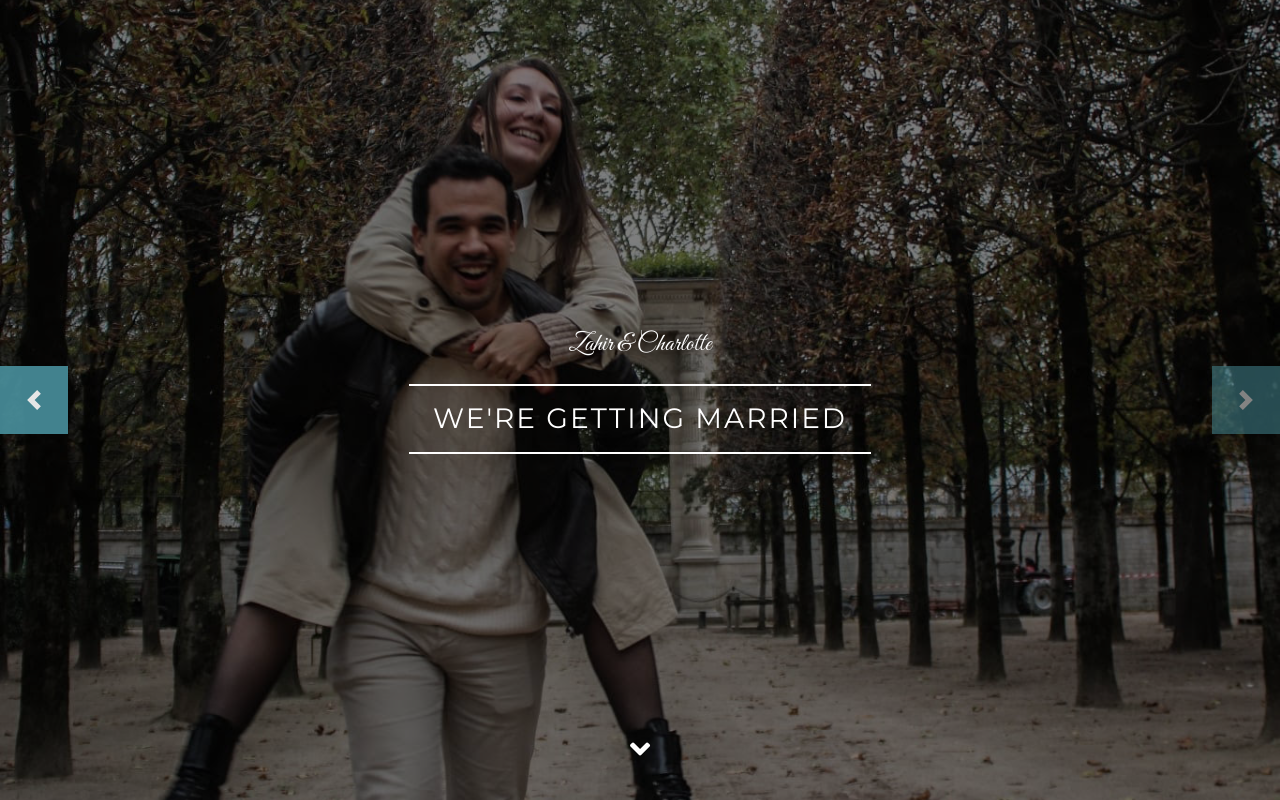
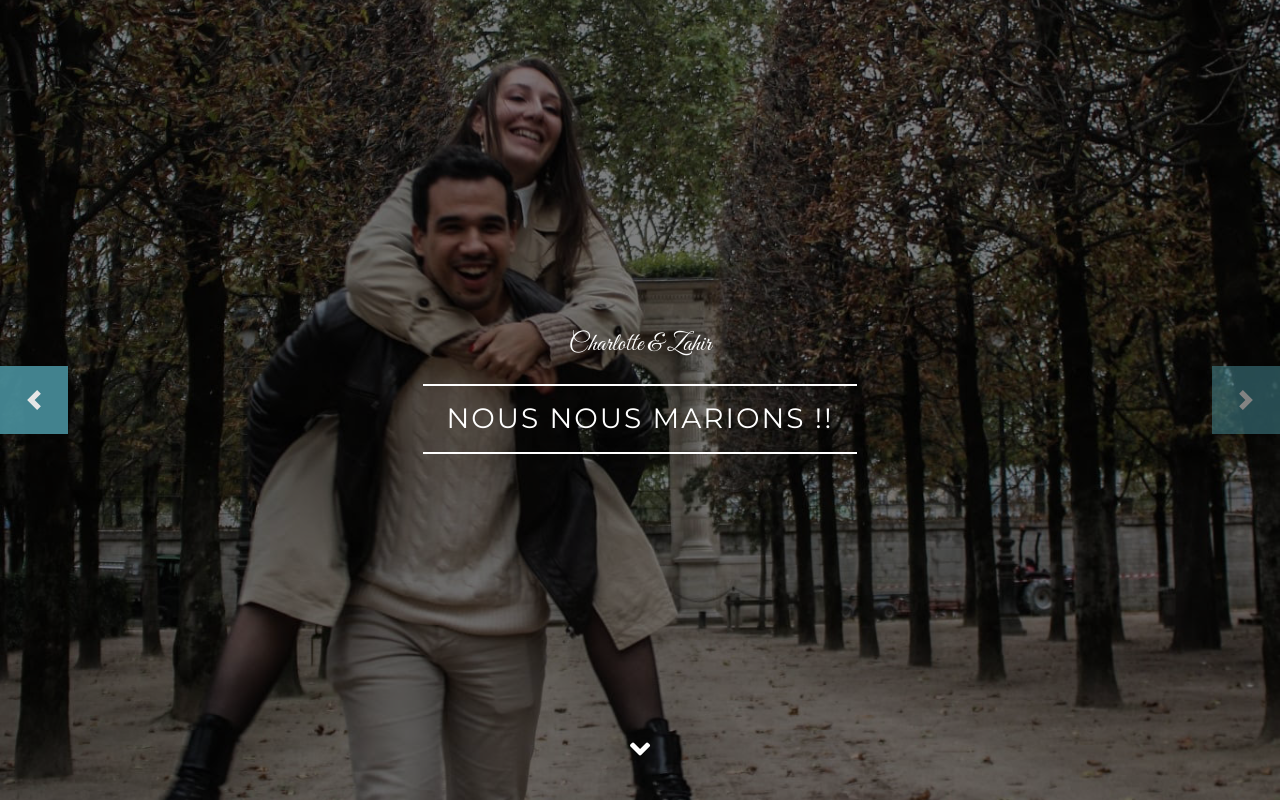
Before and after one commit to DABOUZZahir/wedding-website, a plain HTML site: page index.html in a window 1280 px wide. Both pictures are taken after a click on the link 96 px from the left and 400 px from the top of the page. Shown: the top 800 px of the page. Drawn offline with nearby package versions, Linux system fonts and the light colour scheme.

Commit message:
modify order in names and the order in event section

```diff
--- a/index.html
+++ b/index.html
@@ -3,7 +3,7 @@
 
 <head>
     <meta charset="utf-8">
-    <title>Zahir & Charlotte Website</title>
+    <title>Charlotte & Zahir</title>
     <meta content="width=device-width, initial-scale=1.0" name="viewport">
     <meta content="Free HTML Templates" name="keywords">
     <meta content="Free HTML Templates" name="description">
@@ -62,7 +62,7 @@
                     <img class="position-absolute w-100 h-100" src="img/zahir&charlotte3.jpg" style="object-fit: cover;">
                     <div class="carousel-caption d-flex flex-column align-items-center justify-content-center">
                         <div class="p-3" style="max-width: 900px;">
-                            <h1 class="display-1 font-secondary text-white mt-n3 mb-md-4" style="font-weight:300">Zahir & Charlotte</h1>
+                            <h1 class="display-1 font-secondary text-white mt-n3 mb-md-4" style="font-weight:300">Charlotte & Zahir</h1>
                             <div class="d-inline-block border-top border-bottom border-light py-3 px-4">
                                 <h3 class="text-uppercase font-weight-normal text-white m-0" style="letter-spacing: 2px;">Nous nous marions !!</h3>
                             </div>
@@ -73,9 +73,9 @@
                     <img class="position-absolute w-100 h-100" src="img/zahir&charlotte4.jpg" style="object-fit: cover;">
                     <div class="carousel-caption d-flex flex-column align-items-center justify-content-center">
                         <div class="p-3" style="max-width: 900px;">
-                            <h1 class="display-1 font-secondary text-white mt-n3 mb-md-4" style="font-weight:300">Zahir & Charlotte</h1>
+                            <h1 class="display-1 font-secondary text-white mt-n3 mb-md-4" style="font-weight:300">Charlotte & Zahir</h1>
                             <div class="d-inline-block border-top border-bottom border-light py-3 px-4">
-                                <h3 class="text-uppercase font-weight-normal text-white m-0" style="letter-spacing: 2px;">We're getting married</h3>
+                                <h3 class="text-uppercase font-weight-normal text-white m-0" style="letter-spacing: 2px;">NOUS NOUS MARIONS !!</h3>
                             </div>
                         </div>
                     </div>
@@ -84,9 +84,9 @@
                     <img class="position-absolute w-100 h-100" src="img/zahir&charlotte2.jpg" style="object-fit: cover;">
                     <div class="carousel-caption d-flex flex-column align-items-center justify-content-center">
                         <div class="p-3" style="max-width: 900px;">
-                            <h1 class="display-1 font-secondary text-white mt-n3 mb-md-4" style="font-weight:300">Zahir & Charlotte</h1>
+                            <h1 class="display-1 font-secondary text-white mt-n3 mb-md-4" style="font-weight:300">Charlotte & Zahir</h1>
                             <div class="d-inline-block border-top border-bottom border-light py-3 px-4">
-                                <h3 class="text-uppercase font-weight-normal text-white m-0" style="letter-spacing: 2px;">We're getting married</h3>
+                                <h3 class="text-uppercase font-weight-normal text-white m-0" style="letter-spacing: 2px;">NOUS NOUS MARIONS !!</h3>
                             </div>
                         </div>
                     </div>
@@ -188,8 +188,8 @@
     <!-- Story End -->
 
     <!-- Event Start -->
-    <div class="container-fluid pt-5" id="event">
-        <div class="container-fluid py-5">
+    <div class="container-fluid pt-5" id="event" >
+        <div class="container-fluid py-5" >
             <div class="section-title position-relative text-center">
                 <h6 class="text-uppercase text-primary mb-3" style="letter-spacing: 3px;">évènement</h6>
                 <h1 class="font-secondary display-4">Quand & Où</h1>
@@ -202,7 +202,34 @@
             </div>
         </div>
     </div>
-    <div class="container-fluid bg-gallery" id="gallery" style="padding: 120px 0; margin: 90px 0; margin-top:0px; paddin-top:0px">
+
+            <div class="row">
+                <div class="col-md">
+                    <div class="text-center">
+                        <h2 class="m-4 mt-5">Le mariage</h2>
+                        <div class="object-bottom">
+                            <p class="fa fa-calendar" style="font-size:18px;color:#4A919E"></p>
+                        </div>
+
+                        <span><strong>04-Octobre-2025</strong><br /></span>
+                        <br />
+                        <div class="mb-3"><p>Add to your Calendar:</p><a target="_blank" rel="noopener noreferrer"  href="https://calendar.google.com/calendar/render?action=TEMPLATE&amp;dates=20251003T130019Z%2F20251006T110019Z&amp;details=&amp;location=Villa%20Castelletto&amp;text=Zahir%20%26%20Charlotte%20Wedding&amp;trp=false" class="sc-gqjmRU bcNHZG">Google</a><span>&nbsp;&nbsp;&nbsp;</span><a target="_blank" rel="noopener noreferrer" href="https://outlook.live.com/owa/?body=&amp;enddt=20251006T110019&amp;location=Villa%20Castelletto&amp;path=%2Fcalendar%2Faction%2Fcompose&amp;rru=addevent&amp;startdt=20251003T130019&amp;subject=Zahir%20%26%20Charlotte%20Wedding" class="sc-gqjmRU bcNHZG">Outlook</a></div>
+                        <br />
+                        <p class="fas fa-map-marker-alt" style="font-size:18px;color:#4A919E"></p>
+                        <br />
+                        <span>Villa Castelletto, Località Castelletto, 151, 53048 Sinalunga SI, Italie<br /></span>
+                        <br />
+                        <div class="google-maps">
+                            <iframe class="rounded" src="https://www.google.com/maps/embed?pb=!1m18!1m12!1m3!1d33109.30491807174!2d11.695922919868249!3d43.21463548836202!2m3!1f0!2f0!3f0!3m2!1i1024!2i768!4f13.1!3m3!1m2!1s0x132be071a0de86f1%3A0xb48cef6a8f12304f!2sVilla%20Castelletto!5e0!3m2!1sfr!2sfr!4v1706284104843!5m2!1sfr!2sfr" width="600" height="450" style="border:0;" allowfullscreen="" loading="lazy" referrerpolicy="no-referrer-when-downgrade"></iframe>
+                        </div>
+
+                    </div>
+                </div>
+
+                </div>
+            </div>
+
+    <div class="container-fluid bg-gallery" id="gallery" style="padding: 120px 0; margin: 90px 0;">
         <div class="section-title position-relative text-center" style="margin-bottom: 120px;">
             <h6 class="text-uppercase text-primary mb-3" style="letter-spacing: 3px;">Galerie</h6>
             <h1 class="font-secondary display-4 text-white">Photos du lieu de l'évènement</h1>
@@ -247,34 +274,6 @@
             </div>
         </div>
     </div>
-
-            <div class="row">
-                <div class="col-md">
-                    <div class="text-center">
-                        <h2 class="m-4 mt-5">Le mariage</h2>
-                        <div class="object-bottom">
-                            <p class="fa fa-calendar" style="font-size:18px;color:#4A919E"></p>
-                        </div>
-
-                        <span><strong>04-Octobre-2025</strong><br /></span>
-                        <br />
-                        <div class="mb-3"><p>Add to your Calendar:</p><a target="_blank" rel="noopener noreferrer"  href="https://calendar.google.com/calendar/render?action=TEMPLATE&amp;dates=20251003T130019Z%2F20251006T110019Z&amp;details=&amp;location=Villa%20Castelletto&amp;text=Zahir%20%26%20Charlotte%20Wedding&amp;trp=false" class="sc-gqjmRU bcNHZG">Google</a><span>&nbsp;&nbsp;&nbsp;</span><a target="_blank" rel="noopener noreferrer" href="https://outlook.live.com/owa/?body=&amp;enddt=20251006T110019&amp;location=Villa%20Castelletto&amp;path=%2Fcalendar%2Faction%2Fcompose&amp;rru=addevent&amp;startdt=20251003T130019&amp;subject=Zahir%20%26%20Charlotte%20Wedding" class="sc-gqjmRU bcNHZG">Outlook</a></div>
-                        <br />
-                        <p class="fas fa-map-marker-alt" style="font-size:18px;color:#4A919E"></p>
-                        <br />
-                        <span>Villa Castelletto, Località Castelletto, 151, 53048 Sinalunga SI, Italie<br /></span>
-                        <br />
-                        <div class="google-maps">
-                            <iframe class="rounded" src="https://www.google.com/maps/embed?pb=!1m18!1m12!1m3!1d33109.30491807174!2d11.695922919868249!3d43.21463548836202!2m3!1f0!2f0!3f0!3m2!1i1024!2i768!4f13.1!3m3!1m2!1s0x132be071a0de86f1%3A0xb48cef6a8f12304f!2sVilla%20Castelletto!5e0!3m2!1sfr!2sfr!4v1706284104843!5m2!1sfr!2sfr" width="600" height="450" style="border:0;" allowfullscreen="" loading="lazy" referrerpolicy="no-referrer-when-downgrade"></iframe>
-                        </div>
-
-                    </div>
-                </div>
-
-                </div>
-            </div>
-
-
 
 
 
```
Also changed, not shown: style.css (added).
